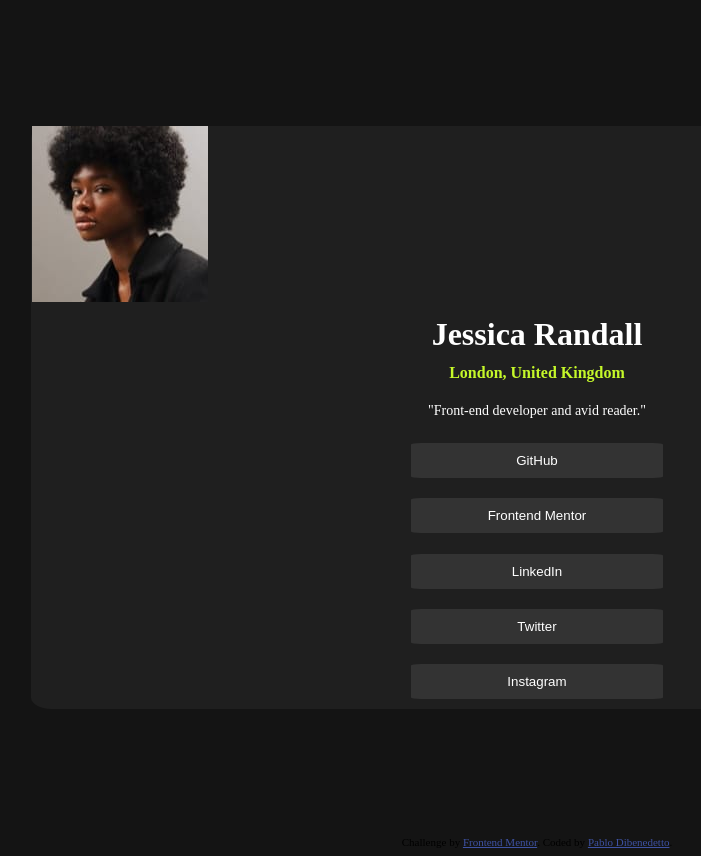
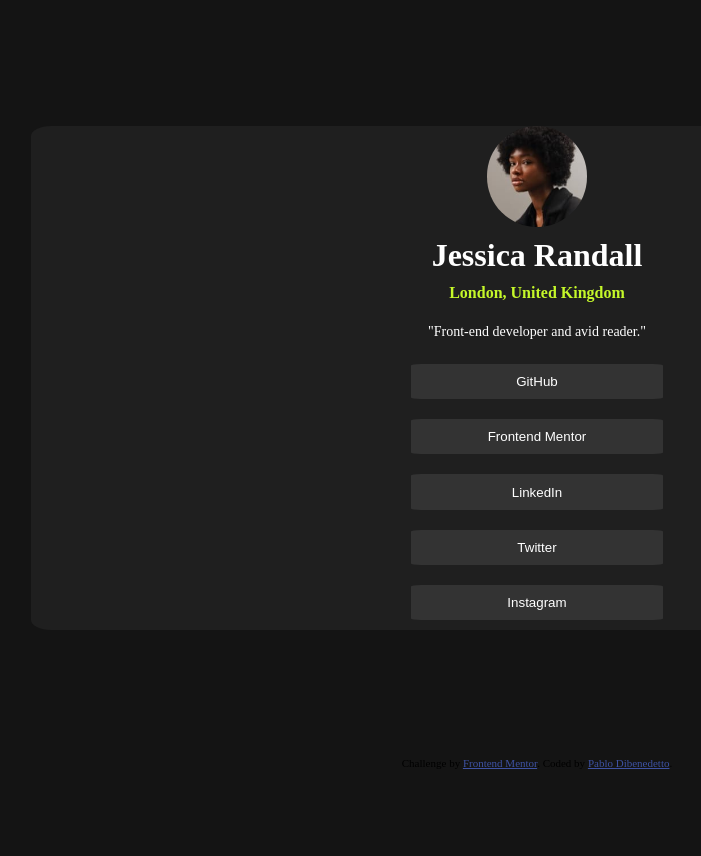
Before and after one commit to ariadna64/FrontEndMentor-SocialLinks, a plain HTML site: page index.html in a window 1280 px wide. Shown: the whole page, without its empty margins (103-804 px from the left). After the commit the page ends 800 px from the top, so only its background shows below. Drawn offline with Linux system fonts and the light colour scheme.

Commit message:
All optimal and centered. TODO: fix padding

```diff
--- a/index.html
+++ b/index.html
@@ -17,8 +17,9 @@
 <body>
 
  <div class="todo">
-
-      <img src="assets/images/avatar-jessica.jpeg">
+       <div class="imagen">
+          <img src="assets/images/avatar-jessica.jpeg">
+        </div>
       <h1>Jessica Randall</h1>
       <h4>London, United Kingdom</h4>
       <p>"Front-end developer and avid reader."</p>
--- a/styles.css
+++ b/styles.css
@@ -2,8 +2,16 @@ body {
     background-color: hsl(0, 0%, 8%);
 }
 
+
+div.imagen {
+    display: flex;
+    justify-content: center;
+}
+
 img {
-
+    max-width: 10%;
+    height: auto;
+    border-radius: 50%;
 }
 
 
@@ -13,6 +21,7 @@ div.todo {
    border-radius: 2%;
    padding-left: 1px;
    padding-right: 1px;
+
 
 }
 
```
